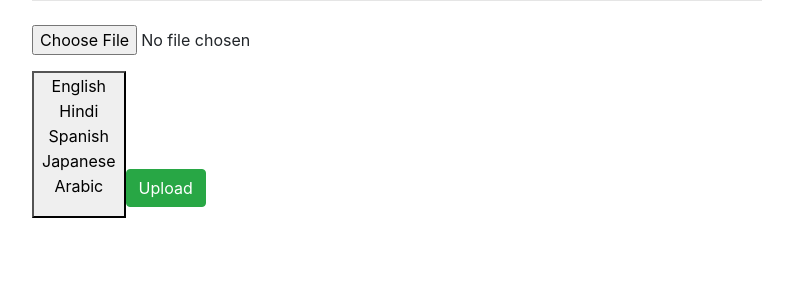
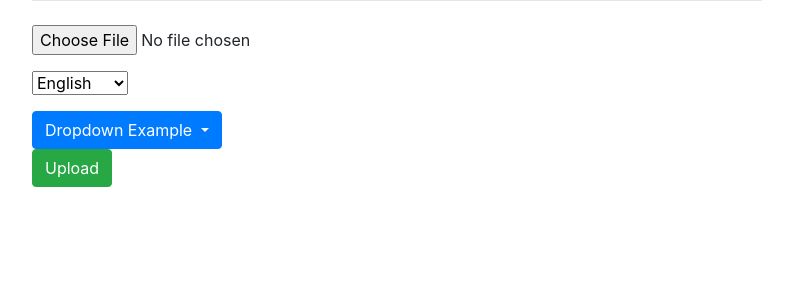
Before and after one commit to anvitgupta/text-recognition-translator, a Django app: template uploads/core/templates/core/simple_upload.html in a window 1280 px wide. Shown: the part 56-356 px from the top of the page, without its empty margins (243-1036 px from the left). Run offline with Django 3.2, Linux system fonts and the light colour scheme; the template is opened without the code that fills it, so the values that code supplies are empty; parts of the project's set-up code (start-up, migrations or seed data) failed here and were passed over; some libraries are stand-ins or nearby versions.

Commit message:
added bootstrap dropdown

```diff
--- a/uploads/core/templates/core/simple_upload.html
+++ b/uploads/core/templates/core/simple_upload.html
@@ -11,14 +11,23 @@
         {{ form|crispy }}
         <input type="file" name="myfile">
         <p></p>
-        <button name="language" id="language" onfocus="highlightInput(this.id)" onblur="unhighlightInput(this.id)">
+        <select name="language" id="language" onfocus="highlightInput(this.id)" onblur="unhighlightInput(this.id)">
           <option value="eng">English</option>
           <option value="hin">Hindi</option>
           <option value="spa">Spanish</option>
           <option value="jpn">Japanese</option>
           <option value="ara">Arabic</option>
-      </select>
+        </select>
         <p></p>
+        <div class="dropdown">
+          <button class="btn btn-primary dropdown-toggle" type="button" data-toggle="dropdown">Dropdown Example
+          <span class="caret"></span></button>
+          <ul class="dropdown-menu">
+            <li><a href="#">HTML</a></li>
+            <li><a href="#">CSS</a></li>
+            <li><a href="#">JavaScript</a></li>
+          </ul>
+        </div>
         <p>
           <button type="submit" class="btn btn-success">Upload</button>
         </p>
```
